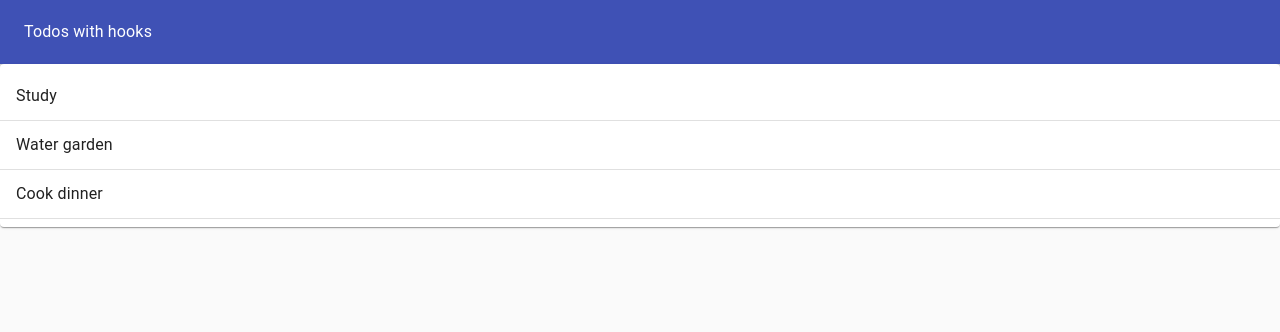
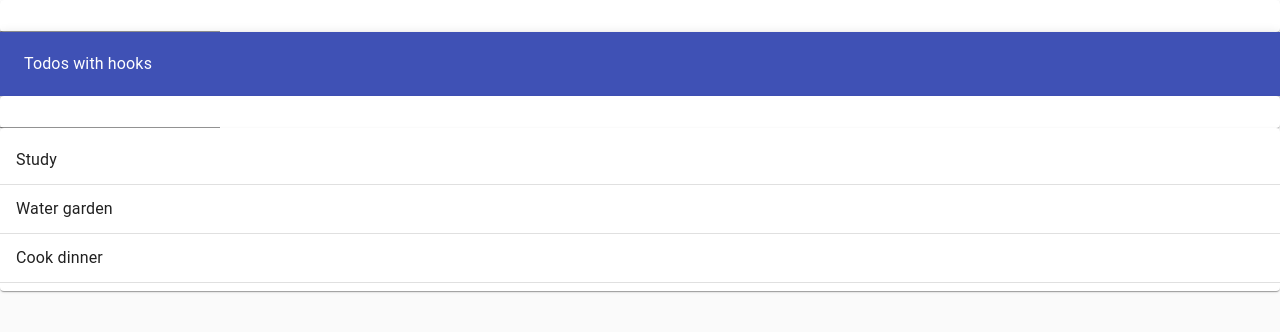
Before and after one commit to carlydekock/hooks-practice, a React (Create React App) app: page / in a window 1280 px wide. Shown: the top 332 px of the page. Built offline with nearby package versions, Linux system fonts and the light colour scheme.

Commit message:
added hook for using form input state

```diff
--- a/src/App.css
+++ b/src/App.css
@@ -1,6 +1,6 @@
-.App {
+/* .App {
   text-align: center;
-}
+} */
 
 .App-logo {
   height: 40vmin;
--- a/src/App.js
+++ b/src/App.js
@@ -1,9 +1,11 @@
 import './App.css';
 import TodoApp from './components/TodoApp';
+import TodoForm from './components/TodoForm';
 
 function App() {
   return (
     <div className="App">
+      <TodoForm />
       <TodoApp />
     </div>
   );
--- a/src/components/TodoApp.js
+++ b/src/components/TodoApp.js
@@ -5,6 +5,7 @@
 import Toolbar from '@material-ui/core/Toolbar';
 import Grid from '@material-ui/core/Grid';
 import TodoList from './TodoList';
+import TodoForm from './TodoForm';
 
 function TodoApp() {
   const initialTodos = [
@@ -14,6 +15,10 @@
   ];
 
   const [todos, setTodos] = useState(initialTodos);
+  const addTodo = newTodoText => {
+    setTodos([...todos, {id: 4, task: newTodoText, completed: false}]);
+  };
+
   return (
     <Paper
       style={{
@@ -29,6 +34,7 @@
             <Typography color='inherit'>Todos with hooks</Typography>
           </Toolbar>
         </AppBar>
+        <TodoForm addTodo={addTodo} />
         <TodoList todos={todos} />
     </Paper>
   )
--- /dev/null
+++ b/src/components/TodoForm.js
@@ -0,0 +1,23 @@
+import React from 'react';
+import TextField from '@material-ui/core/TextField';
+import Paper from '@material-ui/core/Paper';
+import useInputState from '../hooks/useInputState';
+
+function TodoForm({ addTodo }){
+
+  const [value, handleChange, reset] = useInputState("");
+
+  return(
+    <Paper>
+      <form onSubmit={e => {
+        e.preventDefault();
+        addTodo(value);
+        reset();
+        }}>
+        <TextField value={value} onChange={handleChange}/>
+      </form>
+    </Paper>
+  )
+}
+
+export default TodoForm;
--- /dev/null
+++ b/src/hooks/useInputState.js
@@ -0,0 +1,14 @@
+import { useState } from 'react';
+
+const useInputState = (initialVal) => {
+  const [value, setValue] = useState(initialVal);
+  const handleChange = e => {
+    setValue(e.target.value);
+  };
+  const reset = () => {
+    setValue("");
+  };
+  return [value, handleChange, reset];
+}
+
+export default useInputState;
```
